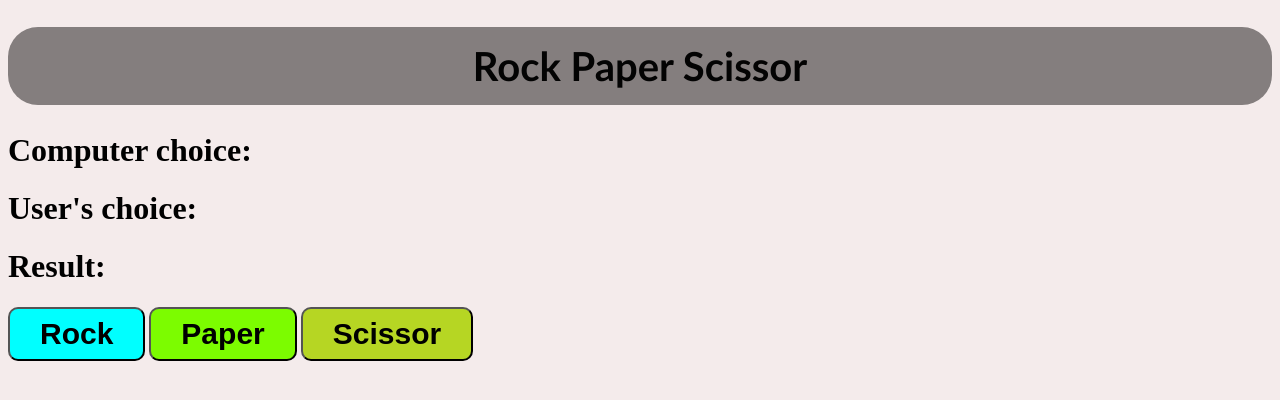
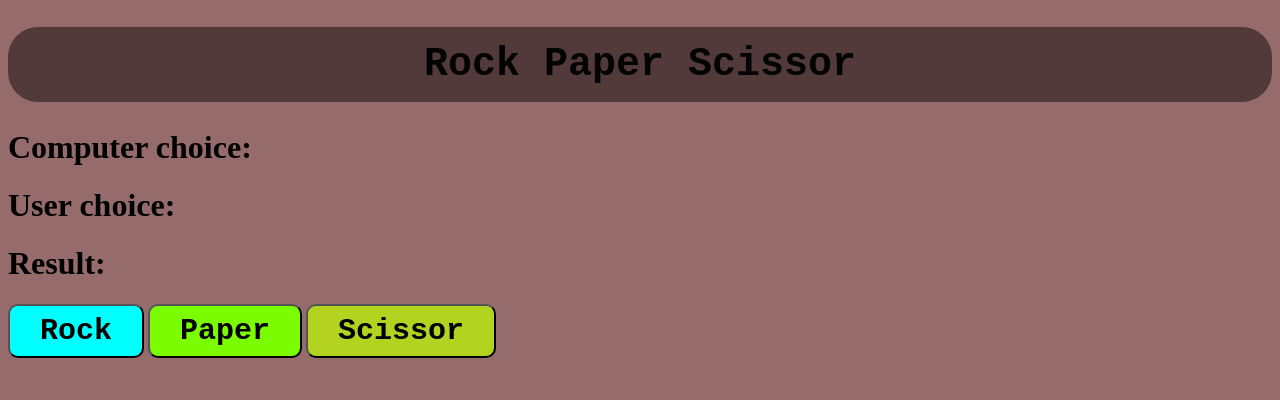
Before and after one commit to kayflyS/newapp, a plain HTML site: page portfolio/rps/index.html in a window 1280 px wide. Drawn offline with Linux system fonts and the light colour scheme.

Commit message:
changed and background color and the font family

```diff
--- a/portfolio/rps/index.css
+++ b/portfolio/rps/index.css
@@ -2,7 +2,7 @@
     text-align: center;
     color: #030303;
     padding: 15px;
-    font-family:'Gill Sans', 'Gill Sans MT', Calibri, 'Trebuchet MS', sans-serif;
+    font-family: monospace;
    /* position: absolute;*/
     background-color: #07050579;
     font-size: 40px;
@@ -22,13 +22,14 @@
     border-radius: 10px;
     top: 465px;
     font-size: 30px;
-
+   font-family: monospace;
 }
 #paper{
     background-color:lawngreen;
     padding: 8px 30px;
     border-radius: 10px;
     top: 465px;
+    font-family: monospace;
     font-size: 30px;
 }
 
@@ -38,4 +39,5 @@
     border-radius: 10px;
     top: 465px;
     font-size: 30px;
+    font-family: monospace;
 }
--- a/portfolio/rps/index.html
+++ b/portfolio/rps/index.html
@@ -7,11 +7,11 @@
     <title>Rock paper scissor</title>
     <link rel="stylesheet" href="index.css">
 </head>
-<body style="background-color:rgba(243, 233, 233, 0.877);" >
+<body style="background-color:#875757e0;" >
     <h1 id="rps">Rock Paper Scissor</h1>
 
     <h1>Computer choice: <span id="computerchoice"></span></h1>
-    <h1>User's choice: <span id="userchoice"></span></h1>
+    <h1>User choice: <span id="userchoice"></span></h1>
     <h1>Result: <span id="result"></span></h1>
 
 
```
